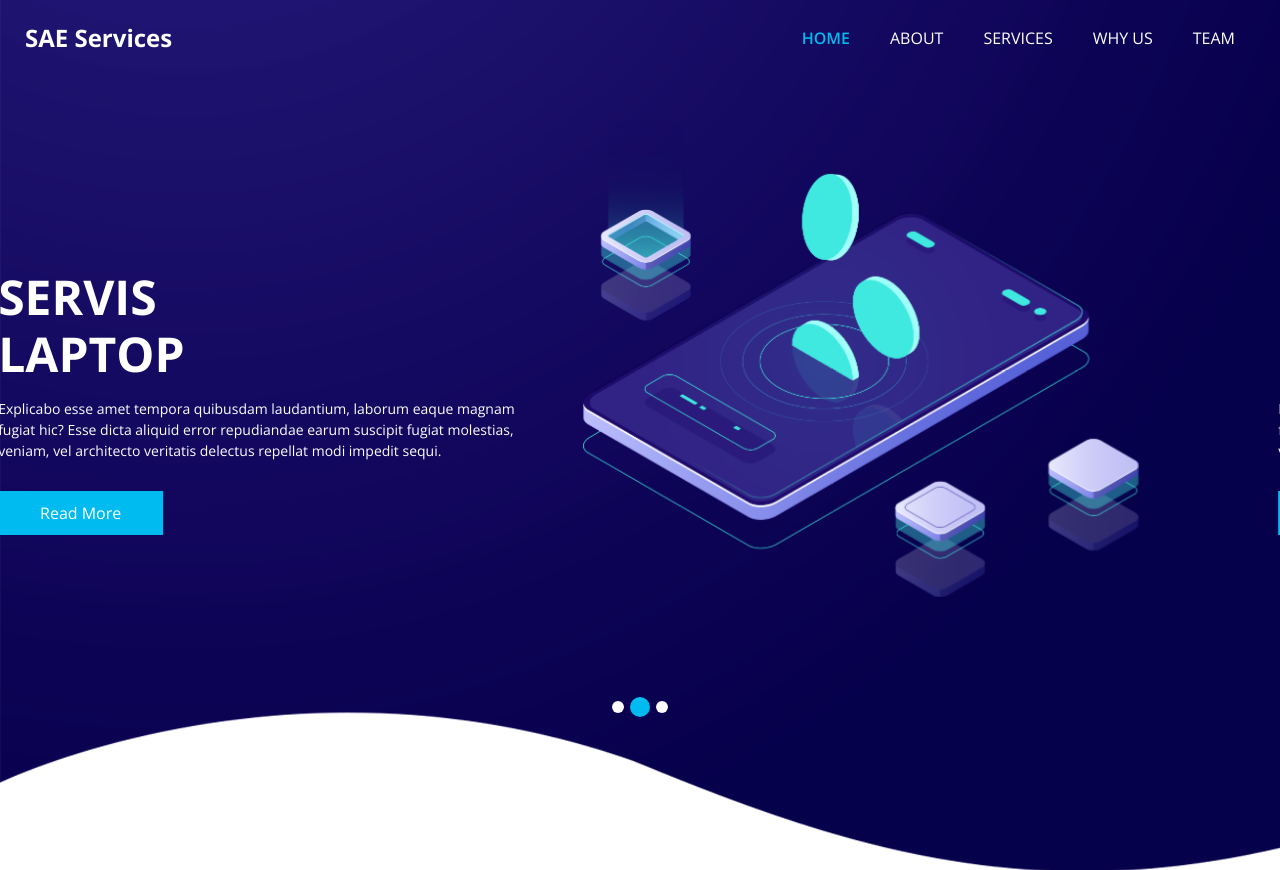
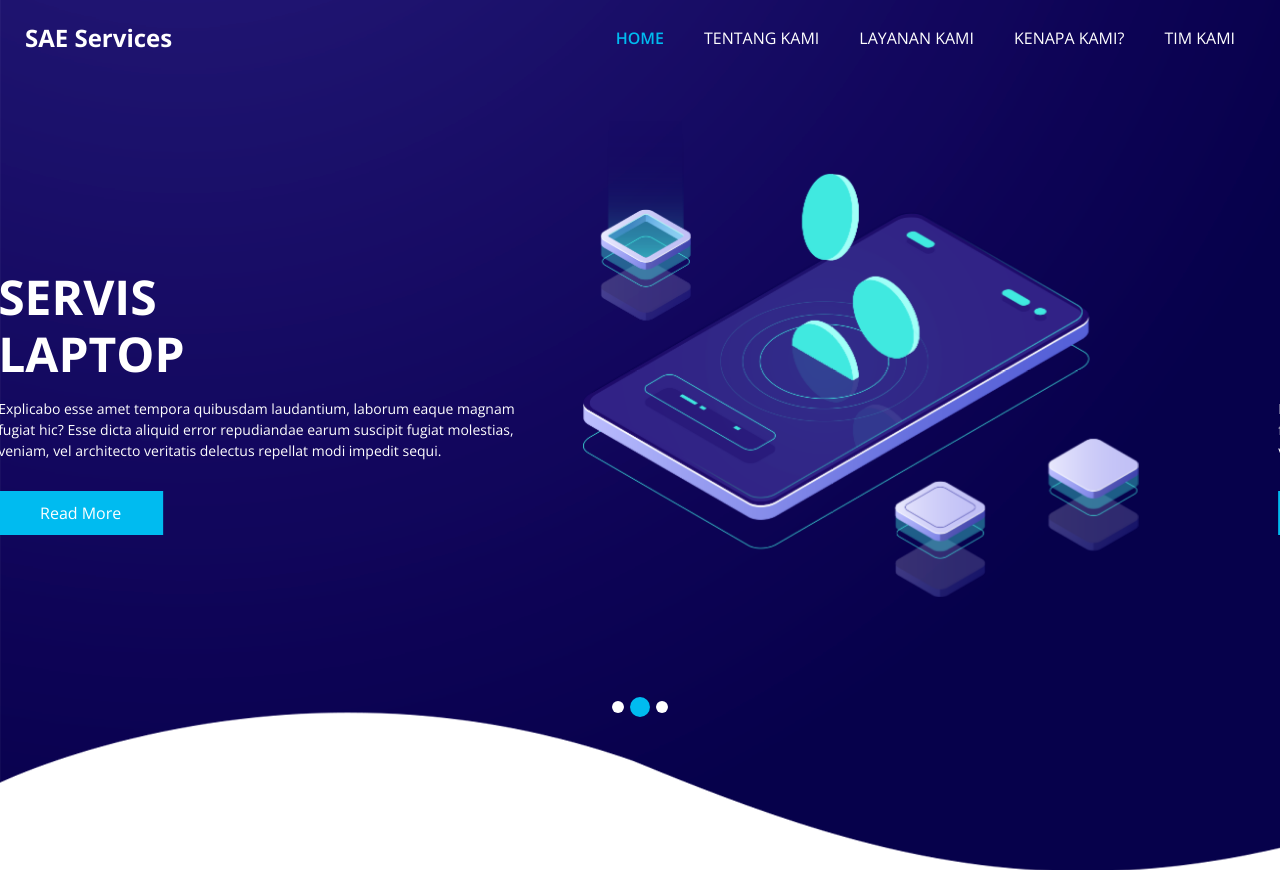
Before and after one commit to saeservices/saeservices.github.io, a plain HTML site: page index.html in a window 1280 px wide. Shown: the top 870 px of the page. Drawn offline with nearby package versions, Linux system fonts and the light colour scheme; some packages are replaced by stand-ins of ours.

Commit message:
Changed the navbar into Indonesian

```diff
--- a/index.html
+++ b/index.html
@@ -64,16 +64,16 @@
                 <a class="nav-link" href="index.html">Home <span class="sr-only">(current)</span></a>
               </li>
               <li class="nav-item">
-                <a class="nav-link" href="about.html"> About</a>
+                <a class="nav-link" href="about.html"> Tentang Kami</a>
               </li>
               <li class="nav-item">
-                <a class="nav-link" href="service.html">Services</a>
+                <a class="nav-link" href="service.html">Layanan Kami</a>
               </li>
               <li class="nav-item">
-                <a class="nav-link" href="why.html">Why Us</a>
+                <a class="nav-link" href="why.html">Kenapa Kami?</a>
               </li>
               <li class="nav-item">
-                <a class="nav-link" href="team.html">Team</a>
+                <a class="nav-link" href="team.html">Tim Kami</a>
               </li>
             </ul>
           </div>
```
